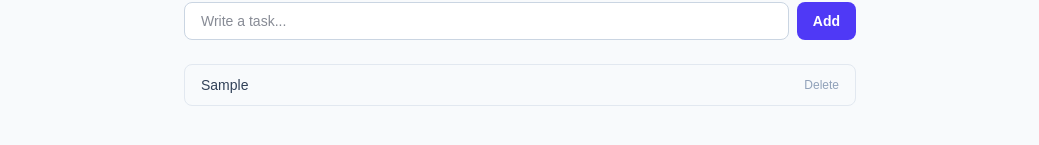
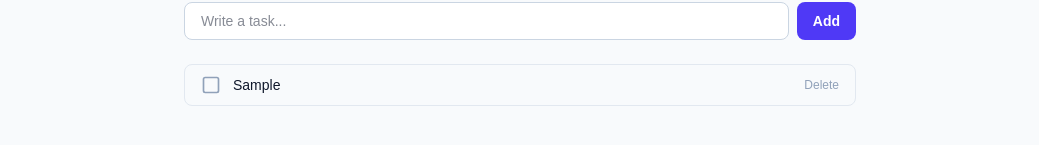
Before and after one commit to Tasi87/amir-t, a Next.js app: page /en/portfolio/todo in a window 1280 px wide. Both pictures are taken after typing "Sample" into the empty fields and a click on the button "Add". Shown: the part 251-396 px from the top of the page, without its empty margins (120-1159 px from the left). Built offline with nearby package versions, Linux system fonts and the light colour scheme.

Commit message:
adding checkbox

```diff
--- a/messages/de.json
+++ b/messages/de.json
@@ -32,7 +32,8 @@
     "placeholder": "Aufgabe schreiben...",
     "add": "Hinzufügen",
     "delete": "Löschen",
-    "empty": "Noch keine Aufgaben"
+    "empty": "Noch keine Aufgaben",
+    "toggle": "Als erledigt markieren"
   },
   "common": {
     "backHome": "Startseite"
--- a/messages/en.json
+++ b/messages/en.json
@@ -32,7 +32,8 @@
     "placeholder": "Write a task...",
     "add": "Add",
     "delete": "Delete",
-    "empty": "No tasks yet"
+    "empty": "No tasks yet",
+    "toggle": "Mark as done"
   },
   "common": {
     "backHome": "Home"
--- a/messages/sk.json
+++ b/messages/sk.json
@@ -32,7 +32,8 @@
     "placeholder": "Napíš úlohu...",
     "add": "Pridať",
     "delete": "Zmazať",
-    "empty": "Zatiaľ žiadne úlohy"
+    "empty": "Zatiaľ žiadne úlohy",
+    "toggle": "Označiť ako dokončené"
   },
   "common": {
     "backHome": "Domov"
--- a/src/app/api/todos/[id]/route.ts
+++ b/src/app/api/todos/[id]/route.ts
@@ -11,9 +11,25 @@ export async function DELETE(
 
   const index = todos.findIndex((todo) => todo.id === id);
   if (index === -1) {
-    return NextResponse.json({ message: "Nenájdené" }, { status: 404 });
+    return NextResponse.json({ message: "Not found" }, { status: 404 });
   }
 
   todos.splice(index, 1);
-  return NextResponse.json({ message: "Zmazané" });
+  return NextResponse.json({ message: "Deleted" });
 }
+
+export async function PATCH(
+  request: Request,
+  { params }: { params: Promise<{ id: string }> },
+) {
+  const { id } = await params;
+  const body = await request.json();
+
+  const todo = todos.find((t) => t.id === id);
+  if (!todo) {
+    return NextResponse.json({ message: "Not found" }, { status: 404 });
+  }
+
+  todo.completed = body.completed;
+  return NextResponse.json(todo);
+}
--- a/src/features/todo/TodoList.tsx
+++ b/src/features/todo/TodoList.tsx
@@ -3,6 +3,7 @@
 import { useEffect, useState } from "react";
 import { useTranslations } from "next-intl";
 import type { Todo } from "./types";
+import { Square, SquareCheck } from "lucide-react";
 //-----------------------------
 
 export default function TodoList() {
@@ -37,6 +38,18 @@ export default function TodoList() {
     setTodos((prev) => prev.filter((todo) => todo.id !== id));
   }
 
+  // Toggle
+  async function handleToggle(todo: Todo) {
+    const res = await fetch(`/api/todos/${todo.id}`, {
+      method: "PATCH",
+      headers: { "Content-Type": "application/json" },
+      body: JSON.stringify({ completed: !todo.completed }),
+    });
+    const updated: Todo = await res.json();
+
+    setTodos((prev) => prev.map((t) => (t.id === updated.id ? updated : t)));
+  }
+
   // Adding form
   return (
     <div>
@@ -66,9 +79,28 @@ export default function TodoList() {
               key={todo.id}
               className="flex items-center justify-between rounded-lg border border-slate-200 px-4 py-2.5 dark:border-slate-800"
             >
-              <span className="text-sm text-slate-700 dark:text-slate-300">
-                {todo.title}
-              </span>
+              <div className="flex items-center gap-3">
+                <button
+                  onClick={() => handleToggle(todo)}
+                  aria-label={t("toggle")}
+                  className="text-slate-400 transition hover:text-indigo-600 dark:text-slate-500 dark:hover:text-indigo-400"
+                >
+                  {todo.completed ? (
+                    <SquareCheck className="h-5 w-5 text-indigo-600 dark:text-indigo-400" />
+                  ) : (
+                    <Square className="h-5 w-5" />
+                  )}
+                </button>
+                <span
+                  className={
+                    todo.completed
+                      ? "text-sm text-slate-400 line-through dark:text-slate-500"
+                      : "text-sm text-slaate-700 dark:text-slate-300"
+                  }
+                >
+                  {todo.title}
+                </span>
+              </div>
               <button
                 onClick={() => handleDelete(todo.id)}
                 className="text-xs font-medium text-slate-400 hover:text-red-600 dark:text-slate-500 dark:hover:text-red-400"
```
